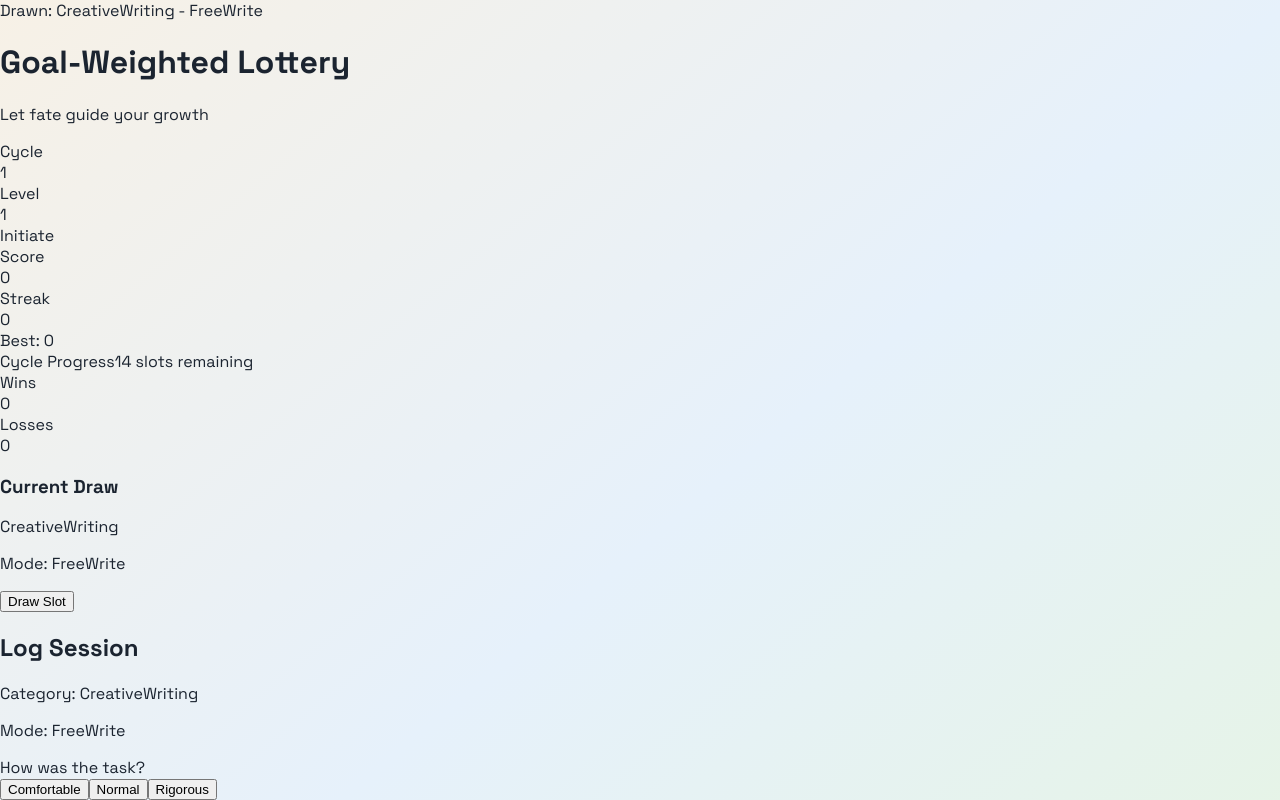
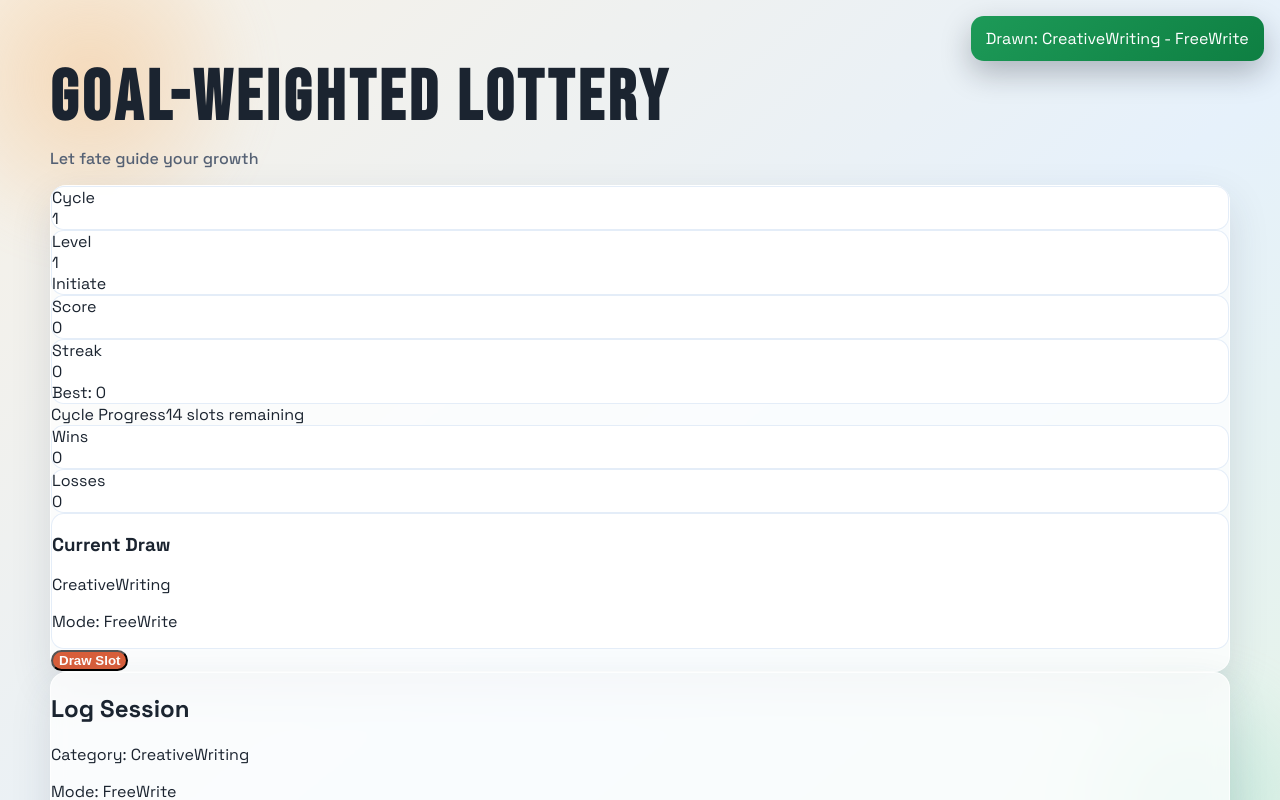
Before and after one commit to elysaph/randomJar, a React (Create React App) app: page / in a window 1280 px wide. Both pictures are taken after a click on the button "Draw Slot". Shown: the top 800 px of the page. Built offline with nearby package versions, Linux system fonts and the light colour scheme.

Commit message:
beautification

```diff
--- a/src/App.tsx
+++ b/src/App.tsx
@@ -199,10 +199,10 @@ function App() {
     };
 
     return (
-        <div className="min-h-screen bg-gradient-to-br from-gray-900 to-gray-800 text-white">
+        <div className="app-shell">
             {message && (
-                <div className={`fixed top-4 right-4 p-4 rounded-lg shadow-lg z-50 ${message.type === 'success' ? 'bg-green-500' :
-                    message.type === 'error' ? 'bg-red-500' : 'bg-blue-500'
+                <div className={`toast ${message.type === 'success' ? 'toast-success' :
+                    message.type === 'error' ? 'toast-error' : 'toast-info'
                     }`}>
                     {message.text.split('\n').map((line, i) => (
                         <div key={i}>{line}</div>
@@ -210,10 +210,10 @@ function App() {
                 </div>
             )}
 
-            <div className="container mx-auto p-4">
+            <div className="app-container">
                 <header className="text-center mb-8">
-                    <h1 className="text-4xl font-bold mb-2">Goal-Weighted Lottery</h1>
-                    <p className="text-gray-300">Let fate guide your growth</p>
+                    <h1 className="hero-title">Goal-Weighted Lottery</h1>
+                    <p className="hero-subtitle">Let fate guide your growth</p>
                 </header>
 
                 <div className="grid grid-cols-1 lg:grid-cols-3 gap-6">
@@ -242,14 +242,14 @@ function App() {
                     <div className="space-y-6">
                         <button
                             onClick={() => setShowCategoryManager(!showCategoryManager)}
-                            className="w-full bg-purple-600 hover:bg-purple-700 text-white font-bold py-2 px-4 rounded-lg transition"
+                            className="w-full btn btn-secondary py-2 px-4"
                         >
                             {showCategoryManager ? 'Hide' : 'Show'} Category Manager
                         </button>
 
                         <button
                             onClick={() => setShowPBManager(!showPBManager)}
-                            className="w-full bg-blue-600 hover:bg-blue-700 text-white font-bold py-2 px-4 rounded-lg transition"
+                            className="w-full btn btn-primary py-2 px-4"
                         >
                             {showPBManager ? 'Hide' : 'Show'} Personal Bests
                         </button>
--- a/src/components/Dashboard.tsx
+++ b/src/components/Dashboard.tsx
@@ -21,61 +21,61 @@ const Dashboard: React.FC<DashboardProps> = ({
     const progress = ((15 - remainingSlots) / 15) * 100;
 
     return (
-        <div className="bg-gray-800 rounded-lg p-6 shadow-xl">
+        <div className="panel p-6">
             <div className="grid grid-cols-2 md:grid-cols-4 gap-4 mb-6">
-                <div className="bg-gray-700 rounded-lg p-4 text-center">
-                    <div className="text-sm text-gray-400">Cycle</div>
+                <div className="surface p-4 text-center">
+                    <div className="text-sm text-slate-500">Cycle</div>
                     <div className="text-2xl font-bold">{state.cycleStats.cycleNumber}</div>
                 </div>
-                <div className="bg-gray-700 rounded-lg p-4 text-center">
-                    <div className="text-sm text-gray-400">Level</div>
+                <div className="surface p-4 text-center">
+                    <div className="text-sm text-slate-500">Level</div>
                     <div className="text-2xl font-bold">{state.levelInfo.level}</div>
-                    <div className="text-xs text-gray-400">{state.levelInfo.title}</div>
+                    <div className="text-xs text-slate-500">{state.levelInfo.title}</div>
                 </div>
-                <div className="bg-gray-700 rounded-lg p-4 text-center">
-                    <div className="text-sm text-gray-400">Score</div>
+                <div className="surface p-4 text-center">
+                    <div className="text-sm text-slate-500">Score</div>
                     <div className={`text-2xl font-bold ${state.cycleStats.score > 0 ? 'text-green-400' :
-                        state.cycleStats.score < 0 ? 'text-red-400' : 'text-yellow-400'
+                        state.cycleStats.score < 0 ? 'text-red-500' : 'text-amber-600'
                         }`}>
                         {state.cycleStats.score}
                     </div>
                 </div>
-                <div className="bg-gray-700 rounded-lg p-4 text-center">
-                    <div className="text-sm text-gray-400">Streak</div>
-                    <div className="text-2xl font-bold text-orange-400">{state.cycleStats.streak}</div>
-                    <div className="text-xs text-gray-400">Best: {state.cycleStats.bestStreak}</div>
+                <div className="surface p-4 text-center">
+                    <div className="text-sm text-slate-500">Streak</div>
+                    <div className="text-2xl font-bold text-orange-600">{state.cycleStats.streak}</div>
+                    <div className="text-xs text-slate-500">Best: {state.cycleStats.bestStreak}</div>
                 </div>
             </div>
 
             <div className="mb-6">
                 <div className="flex justify-between mb-2">
-                    <span className="text-sm text-gray-400">Cycle Progress</span>
-                    <span className="text-sm text-gray-400">{remainingSlots} slots remaining</span>
+                    <span className="text-sm text-slate-500">Cycle Progress</span>
+                    <span className="text-sm text-slate-500">{remainingSlots} slots remaining</span>
                 </div>
-                <div className="w-full bg-gray-700 rounded-full h-2">
+                <div className="w-full bg-slate-200 rounded-full h-2">
                     <div
-                        className="bg-green-500 rounded-full h-2 transition-all duration-300"
+                        className="bg-emerald-500 rounded-full h-2 transition-all duration-300"
                         style={{ width: `${progress}%` }}
                     />
                 </div>
             </div>
 
             <div className="grid grid-cols-2 gap-4 mb-6">
-                <div className="bg-gray-700 rounded-lg p-3 text-center">
-                    <div className="text-sm text-gray-400">Wins</div>
-                    <div className="text-xl font-bold text-green-400">{state.cycleStats.wins}</div>
+                <div className="surface p-3 text-center">
+                    <div className="text-sm text-slate-500">Wins</div>
+                    <div className="text-xl font-bold text-emerald-600">{state.cycleStats.wins}</div>
                 </div>
-                <div className="bg-gray-700 rounded-lg p-3 text-center">
-                    <div className="text-sm text-gray-400">Losses</div>
-                    <div className="text-xl font-bold text-red-400">{state.cycleStats.losses}</div>
+                <div className="surface p-3 text-center">
+                    <div className="text-sm text-slate-500">Losses</div>
+                    <div className="text-xl font-bold text-red-500">{state.cycleStats.losses}</div>
                 </div>
             </div>
 
             {selectedCategory && (
-                <div className="bg-purple-900 rounded-lg p-4 mb-6">
+                <div className="surface p-4 mb-6 border border-orange-200">
                     <h3 className="font-bold mb-2">Current Draw</h3>
                     <p className="text-lg">{selectedCategory.name}</p>
-                    <p className="text-sm text-gray-300">Mode: {selectedMode}</p>
+                    <p className="text-sm text-slate-500">Mode: {selectedMode}</p>
                 </div>
             )}
 
@@ -83,9 +83,9 @@ const Dashboard: React.FC<DashboardProps> = ({
                 <button
                     onClick={onDraw}
                     disabled={state.cycleCompleted || remainingSlots === 0}
-                    className={`w-full py-3 rounded-lg font-bold transition ${state.cycleCompleted || remainingSlots === 0
-                        ? 'bg-gray-600 cursor-not-allowed'
-                        : 'bg-blue-600 hover:bg-blue-700'
+                    className={`w-full btn py-3 ${state.cycleCompleted || remainingSlots === 0
+                        ? 'btn-disabled'
+                        : 'btn-primary'
                         }`}
                 >
                     {state.cycleCompleted ? 'Cycle Complete' :
@@ -95,7 +95,7 @@ const Dashboard: React.FC<DashboardProps> = ({
                 {state.cycleCompleted && (
                     <button
                         onClick={onResetCycle}
-                        className="w-full bg-green-600 hover:bg-green-700 py-3 rounded-lg font-bold transition"
+                        className="w-full btn btn-secondary py-3"
                     >
                         Start New Cycle
                     </button>
--- a/src/components/SessionLogger.tsx
+++ b/src/components/SessionLogger.tsx
@@ -14,11 +14,11 @@ const SessionLogger: React.FC<SessionLoggerProps> = ({ category, mode, onLogSess
     const [notes, setNotes] = useState('');
 
     return (
-        <div className="bg-gray-800 rounded-lg p-6 shadow-xl">
+        <div className="panel p-6">
             <h2 className="text-2xl font-bold mb-4">Log Session</h2>
             <div className="mb-4">
-                <p className="text-gray-300">Category: <span className="text-white font-bold">{category.name}</span></p>
-                <p className="text-gray-300">Mode: <span className="text-white font-bold">{mode}</span></p>
+                <p className="text-slate-600">Category: <span className="text-slate-900 font-bold">{category.name}</span></p>
+                <p className="text-slate-600">Mode: <span className="text-slate-900 font-bold">{mode}</span></p>
             </div>
 
             <div className="mb-4">
@@ -28,9 +28,9 @@ const SessionLogger: React.FC<SessionLoggerProps> = ({ category, mode, onLogSess
                         <button
                             key={key}
                             onClick={() => setEffortLevel(key as any)}
-                            className={`py-2 px-3 rounded-lg transition ${effortLevel === key
-                                ? 'bg-blue-600 text-white'
-                                : 'bg-gray-700 text-gray-300 hover:bg-gray-600'
+                            className={`btn py-2 px-3 ${effortLevel === key
+                                ? 'btn-primary text-white'
+                                : 'btn-soft'
                                 }`}
                         >
                             {value.label}
@@ -44,7 +44,7 @@ const SessionLogger: React.FC<SessionLoggerProps> = ({ category, mode, onLogSess
                 <textarea
                     value={notes}
                     onChange={(e) => setNotes(e.target.value)}
-                    className="w-full bg-gray-700 rounded-lg p-2 text-white"
+                    className="field"
                     rows={3}
                     placeholder="What did you accomplish? Any insights?"
                 />
@@ -53,13 +53,13 @@ const SessionLogger: React.FC<SessionLoggerProps> = ({ category, mode, onLogSess
             <div className="flex gap-3">
                 <button
                     onClick={() => onLogSession(effortLevel, notes)}
-                    className="flex-1 bg-green-600 hover:bg-green-700 py-2 rounded-lg font-bold transition"
+                    className="flex-1 btn btn-secondary py-2"
                 >
                     Submit
                 </button>
                 <button
                     onClick={onCancel}
-                    className="flex-1 bg-gray-600 hover:bg-gray-700 py-2 rounded-lg font-bold transition"
+                    className="flex-1 btn btn-soft py-2"
                 >
                     Cancel
                 </button>
```
Also changed, not shown: src/components/CategoryManager.tsx (+15 -15 lines), src/components/PBManager.tsx (+10 -10 lines).
